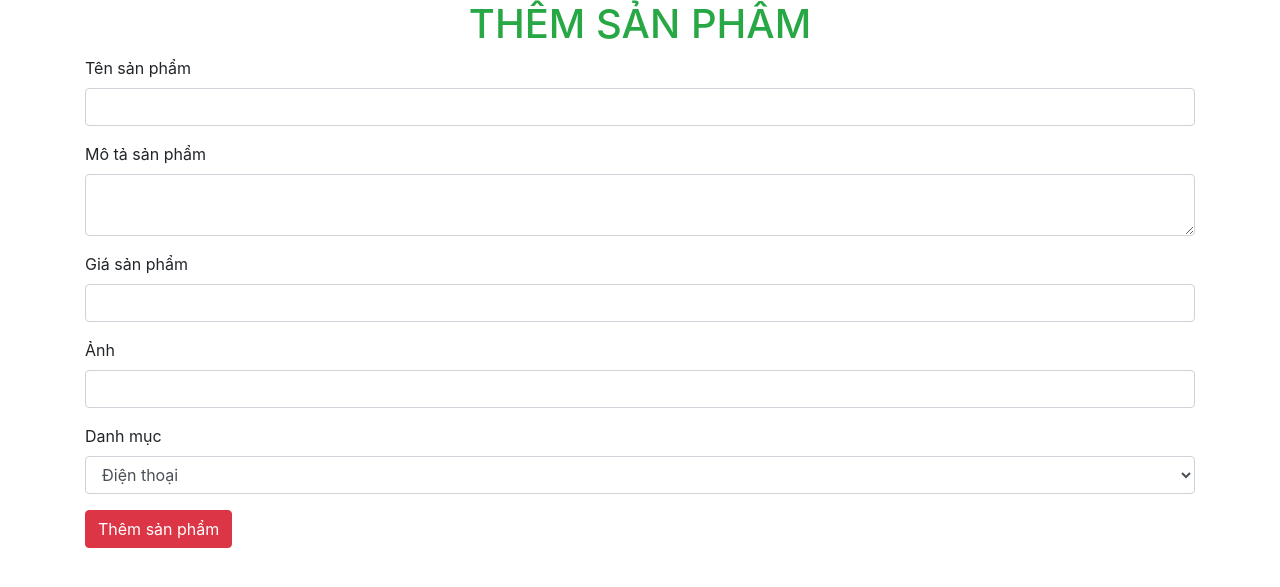
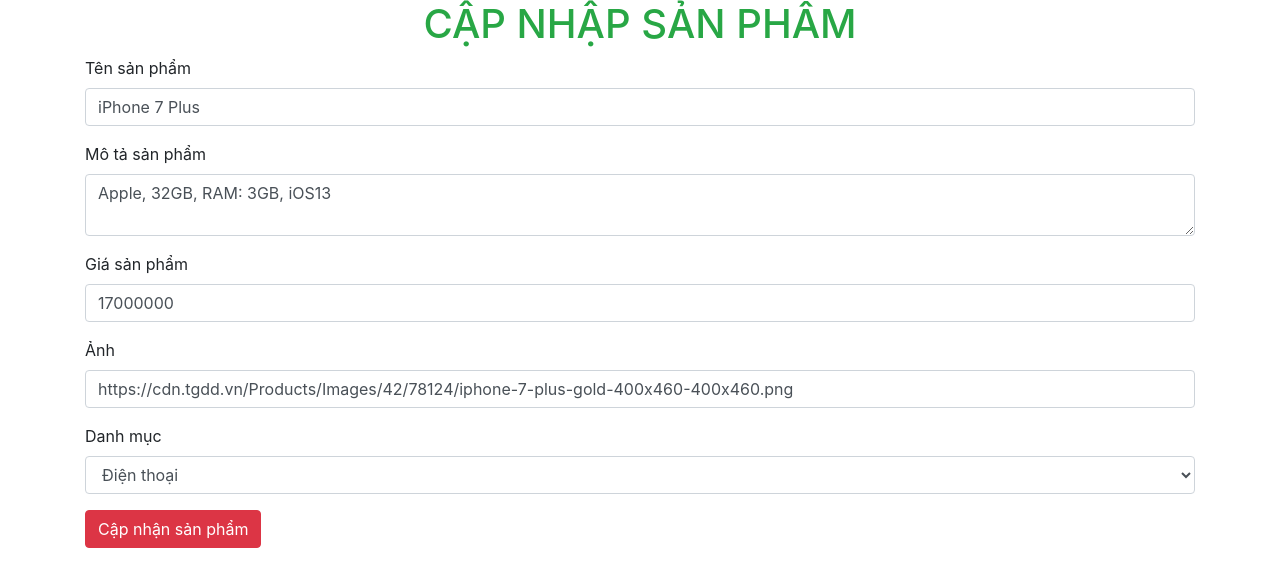
Before and after one commit to long-ngo/saleapp, a Flask app: page /products/add?product_id=1 in a window 1280 px wide. Shown: the top 587 px of the page. Run offline with Flask 2, Linux system fonts and the light colour scheme; some libraries are stand-ins or nearby versions.

Commit message:
Add product update function

```diff
--- a/app/dao.py
+++ b/app/dao.py
@@ -14,8 +14,15 @@
                 if float(from_price) <= product["price"] and product["price"] <= float(to_price)]
         return products
 
-def read_products_by_id(category_id):
+def read_products_by_category_id(category_id):
     return [product for product in read_products() if product["category_id"] == category_id]
+
+def read_products_by_id(product_id):
+    products = read_products()
+    for product in products:
+        if product["id"] == int(product_id):
+            return product
+    return None
 
 def add_products(name, description, price, images, category_id):
     products = read_products()
@@ -27,9 +34,21 @@
         "images": images,
         "category_id": int(category_id)
     })
-    return update_products(products)
+    return write_products(products)
 
-def update_products(products):
+def update_products(product_id, name, description, price, images, category_id):
+    products = read_products()
+    for product in products:
+        if product["id"] == int(product_id):
+            product["name"] = name
+            product["description"] = description
+            product["price"] = float(price)
+            product["images"] = images
+            product["category_id"] = int(category_id)
+            break
+    return write_products(products)
+
+def write_products(products):
     try:
         with open(os.path.join(app.root_path, "data/products.json"), "w", encoding="utf-8") as f:
             json.dump(products, f, ensure_ascii=False, indent=4)
@@ -42,3 +61,7 @@
 def read_categories():
     with open(os.path.join(app.root_path, "data/categories.json"), encoding="utf-8") as f:
         return json.load(f)
+
+def read_users():
+    with open(os.path.join(app.root_path, "data/users.json"), encoding="utf-8") as f:
+        return json.load(f)
--- a/app/data/products.json
+++ b/app/data/products.json
@@ -26,9 +26,17 @@
     {
         "id": 4,
         "name": "xz2",
-        "description": "hãng sony",
-        "price": 15000000.0,
+        "description": "hãng sony nhật",
+        "price": 20000000.0,
         "images": "https://hcm.clickbuy.com.vn/uploads/2019/07/avt-xz2xanh.png",
+        "category_id": 1
+    },
+    {
+        "id": 5,
+        "name": "xz3",
+        "description": "sản phẩm mới",
+        "price": 50000000.0,
+        "images": "https://cdn.tgdd.vn/Products/Images/42/174094/sony-xperia-xz3-1-400x460.png",
         "category_id": 1
     }
 ]
--- a/app/main.py
+++ b/app/main.py
@@ -1,6 +1,8 @@
-from flask import render_template, request, redirect, url_for
+from flask import redirect, render_template, request, url_for
 
 from app import app, dao
+
+import hashlib
 
 
 @app.route("/")
@@ -13,20 +15,38 @@
         products=dao.read_products(**dict(request.args)))
 
 @app.route("/products/<int:category_id>")
-def product_by_cat_id(category_id):
+def product_by_category_id(category_id):
     return render_template("products.html",
-        products=dao.read_products_by_id(category_id))
+        products=dao.read_products_by_category_id(category_id))
 
-@app.route("/products/add", methods=["GET", "POST"])
+@app.route("/products/add", methods=["get", "post"])
 def add_or_update_product():
-    err = ""
-    if request.method.lower() == "post":
-        if dao.add_products(**dict(request.form)):
-            return redirect(url_for("product_list"))
+    product_id = request.args.get("product_id")
+    product = None
+    err = None
+
+    if request.method == "POST":
+        if product_id:
+            data = dict(request.form.copy())
+            data["product_id"] = product_id
+            if dao.update_products(**data):
+                return redirect(url_for("product_list"))
+        else:
+            if dao.add_products(**dict(request.form)):
+                return redirect(url_for("product_list"))
         err = "Đã xãy ra lỗi!!! Vui lòng kiểm tra lại"
+
+    if product_id:
+        product = dao.read_products_by_id(product_id)
+
     return render_template("product-add.html",
         categories=dao.read_categories(),
+        product=product,
         err=err)
+
+@app.route("/login", methods=["get", "post"])
+def login():
+    return render_template("login.html")
 
 if __name__ == "__main__":
     app.run(debug=True)
--- a/app/templates/index.html
+++ b/app/templates/index.html
@@ -6,14 +6,15 @@
           content="width=device-width, user-scalable=no, initial-scale=1.0, maximum-scale=1.0, minimum-scale=1.0">
     <meta http-equiv="X-UA-Compatible" content="ie=edge">
     <title>Trang chủ</title>
+    <link rel="stylesheet" href="https://stackpath.bootstrapcdn.com/bootstrap/4.5.2/css/bootstrap.min.css">
     <link href="{{ url_for('static', filename='css/style.css') }}" rel="stylesheet">
 </head>
 <body>
     <h1>BÁN HÀNG TRỰC TUYẾN</h1>
     <ul>
         <li><a href="{{ url_for('product_list') }}">Tất cả</a></li>
-        <li><a href="{{ url_for('product_by_cat_id', category_id=1) }}">Điện thoại di dộng</a></li>
-        <li><a href="{{ url_for('product_by_cat_id', category_id=2) }}">Máy tính bảng</a></li>
+        <li><a href="{{ url_for('product_by_category_id', category_id=1) }}">Điện thoại di dộng</a></li>
+        <li><a href="{{ url_for('product_by_category_id', category_id=2) }}">Máy tính bảng</a></li>
     </ul>
 </body>
 </html>
--- a/app/templates/product-add.html
+++ b/app/templates/product-add.html
@@ -4,41 +4,43 @@
     <meta charset="UTF-8">
     <meta name="viewport" content="width=device-width, initial-scale=1.0">
     <title>Thêm sản phẩm</title>
-    <link rel="stylesheet" href="https://stackpath.bootstrapcdn.com/bootstrap/4.5.1/css/bootstrap.min.css" integrity="sha384-VCmXjywReHh4PwowAiWNagnWcLhlEJLA5buUprzK8rxFgeH0kww/aWY76TfkUoSX" crossorigin="anonymous">
+    <link rel="stylesheet" href="https://stackpath.bootstrapcdn.com/bootstrap/4.5.2/css/bootstrap.min.css">
 </head>
 <body>
-    <h1 class="text-center text-success">THÊM SẢN PHẨM</h1>
+    <h1 class="text-center text-success">
+        {% if request.args.get("product_id") %}CẬP NHẬP{% else %} THÊM{% endif %} SẢN PHẨM
+    </h1>
     <div class="container">
         {% if err %}
         <div class="alert alert-danger">{{ err }}</div>
         {% endif %}
-        <form action="{{ url_for('add_or_update_product') }}" method="POST">
+        <form action="" method="POST">
             <div class="form-group">
                 <label for="name"> Tên sản phẩm</label>
-                <input type="text" name="name" id="name" class="form-control">
+                <input type="text" name="name" id="name" class="form-control" value="{{ product.name }}">
             </div>
             <div class="form-group">
                 <label for="description">Mô tả sản phẩm</label>
-                <textarea name="description" id="description" class="form-control"></textarea>
+                <textarea name="description" id="description" class="form-control">{{ product.description }}</textarea>
             </div>
             <div class="form-group">
                 <label for="price">Giá sản phẩm</label>
-                <input type="text" name="price" id="price" class="form-control">
+                <input type="text" name="price" id="price" class="form-control" value="{{ product.price }}">
             </div>
             <div class="form-group">
                 <label for="image">Ảnh</label>
-                <input type="text" name="images" id="image" class="form-control">
+                <input type="text" name="images" id="image" class="form-control" value="{{ product.images }}">
             </div>
             <div class="form-group">
                 <label for="category">Danh mục</label>
                 <select name="category_id" id="category" class="form-control">
                     {% for category in categories %}
-                    <option value="{{ category.id }}">{{ category.name }}</option>
+                    <option value="{{ category.id }}" {% if product.category_id == category.id %} selected {% endif %}>{{ category.name }}</option>
                     {% endfor %}
                 </select>
             </div>
             <div class="form-group">
-                <button type="submit" class="btn btn-danger">Thêm sản phẩm</button>
+                <input type="submit" value="{% if request.args.get('product_id') %}Cập nhận{% else %} Thêm{% endif %} sản phẩm" class="btn btn-danger">
             </div>
         </form>
     </div>
--- a/app/templates/products.html
+++ b/app/templates/products.html
@@ -5,7 +5,7 @@
     <meta name="viewport" content="width=device-width, user-scalable=no, initial-scale=1.0, maximum-scale=1.0, minimum-scale=1.0">
     <meta http-equiv="X-UA-Compatible" content="ie=edge">
     <title>Quản lý sản phẩm</title>
-    <link rel="stylesheet" href="https://maxcdn.bootstrapcdn.com/bootstrap/3.3.7/css/bootstrap.min.css" integrity="sha384-BVYiiSIFeK1dGmJRAkycuHAHRg32OmUcww7on3RYdg4Va+PmSTsz/K68vbdEjh4u" crossorigin="anonymous">
+    <link rel="stylesheet" href="https://stackpath.bootstrapcdn.com/bootstrap/4.5.2/css/bootstrap.min.css">
     <link href="{{ url_for('static', filename='/css/style.css') }}" rel="stylesheet">
 </head>
 <body>
@@ -35,8 +35,8 @@
                 <td>{{ product.description }}</td>
                 <td>{{ "{:,.0f}".format(product.price) }} VND</td>
                 <td>
-                    <a href="#">Cập nhập</a>|
-                    <a href="#">Xóa</a>
+                    <a href="{{ url_for('add_or_update_product', product_id=product.id) }}">Cập nhập</a>|
+                    <a href="{{ url_for('add_or_update_product', product_id=product.id) }}">Xóa</a>
                 </td>
             </tr>
             {% endfor %}
```
Also changed, not shown: app/templates/login.html (added, +25 -0 lines).
